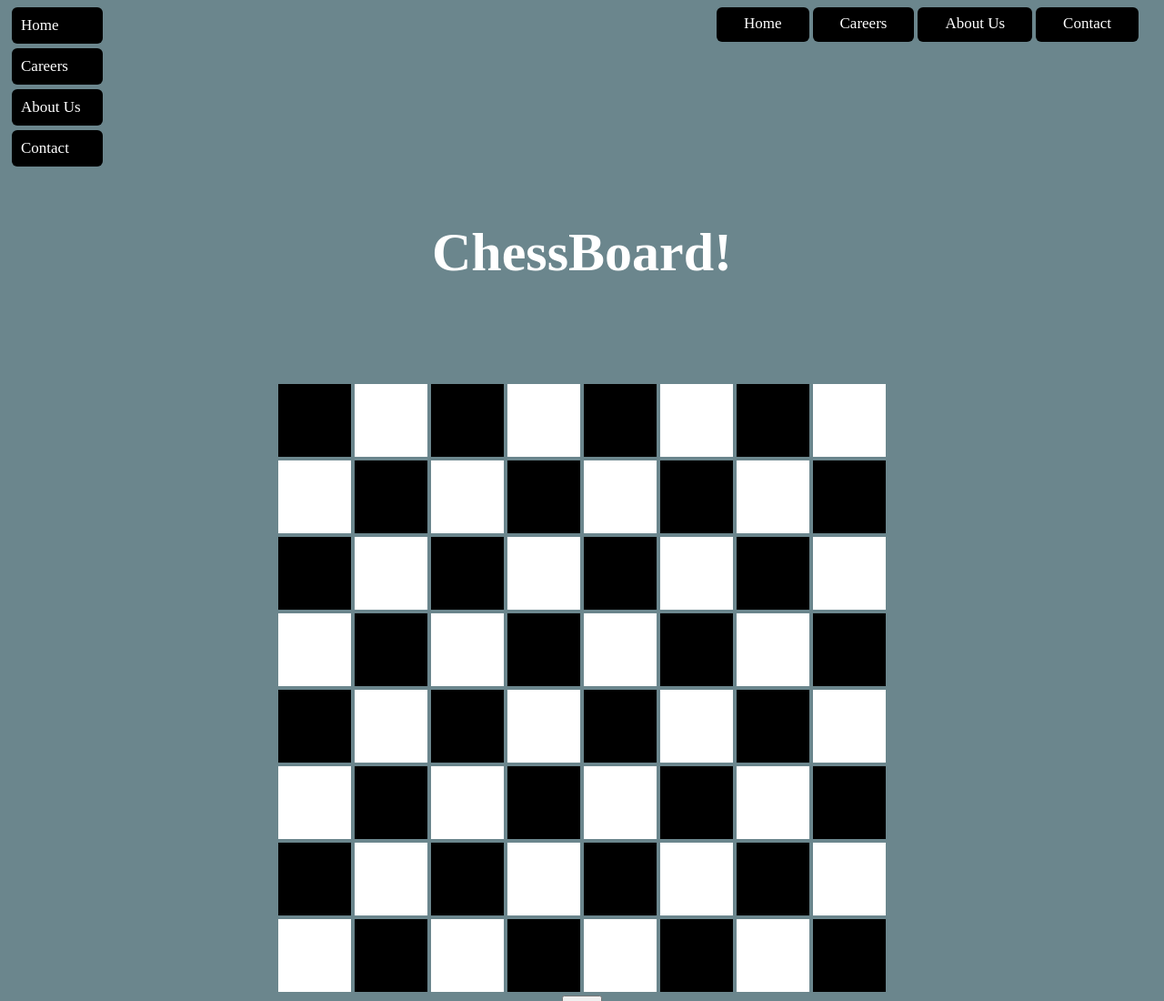
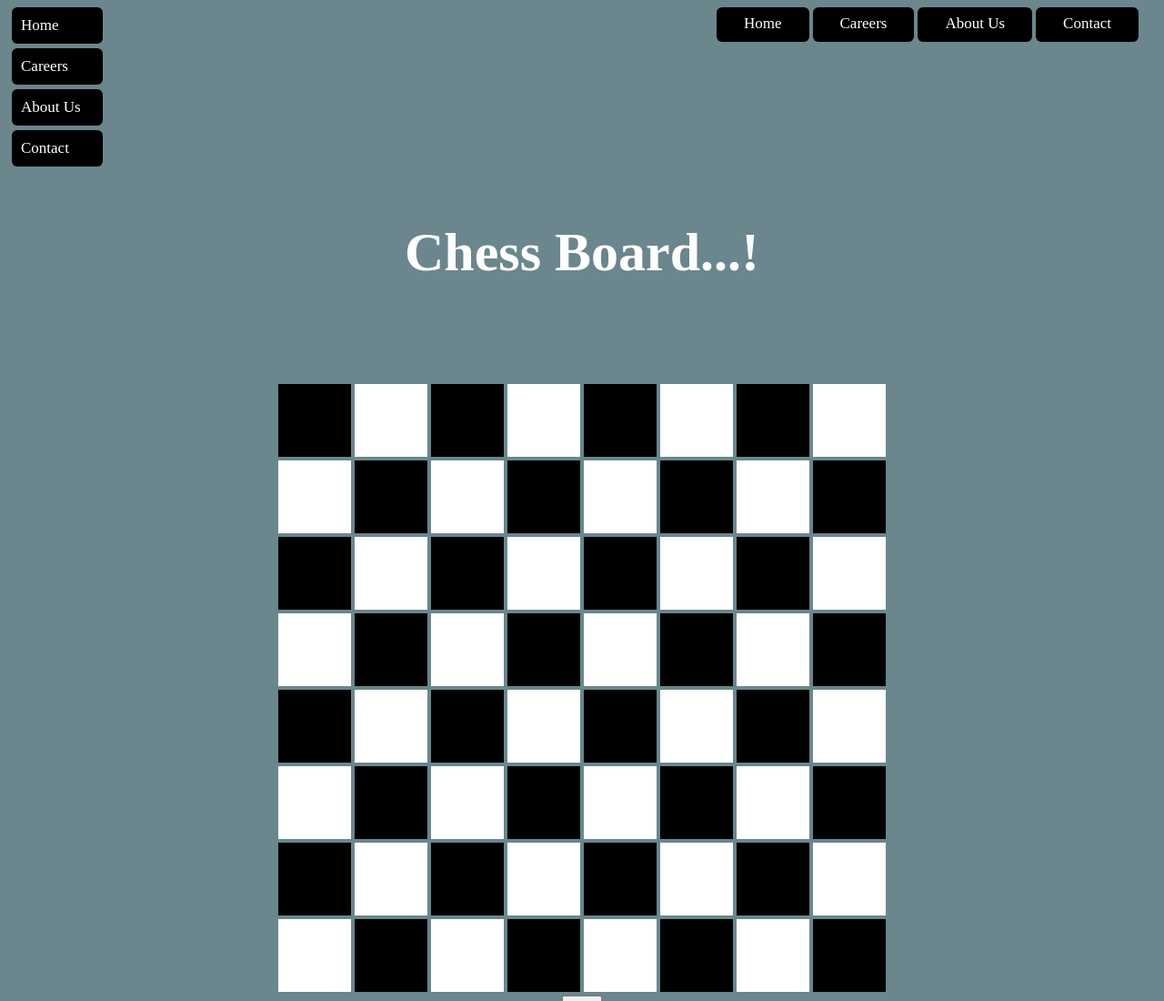
Before and after one commit to armadillobread/newpage, a plain HTML site: page index.html in a window 1280 px wide. Shown: the top 1100 px of the page at 91% size. Drawn offline with Linux system fonts and the light colour scheme.

Commit message:
Changed the Chess Board Heading in index.html

```diff
--- a/index.html
+++ b/index.html
@@ -88,7 +88,7 @@
 
     </nav>
 
-    <center><h1>ChessBoard!</h1></center>
+    <center><h1>Chess Board...!</h1></center>
     <center>
     <div class="board">
         <div>
```
